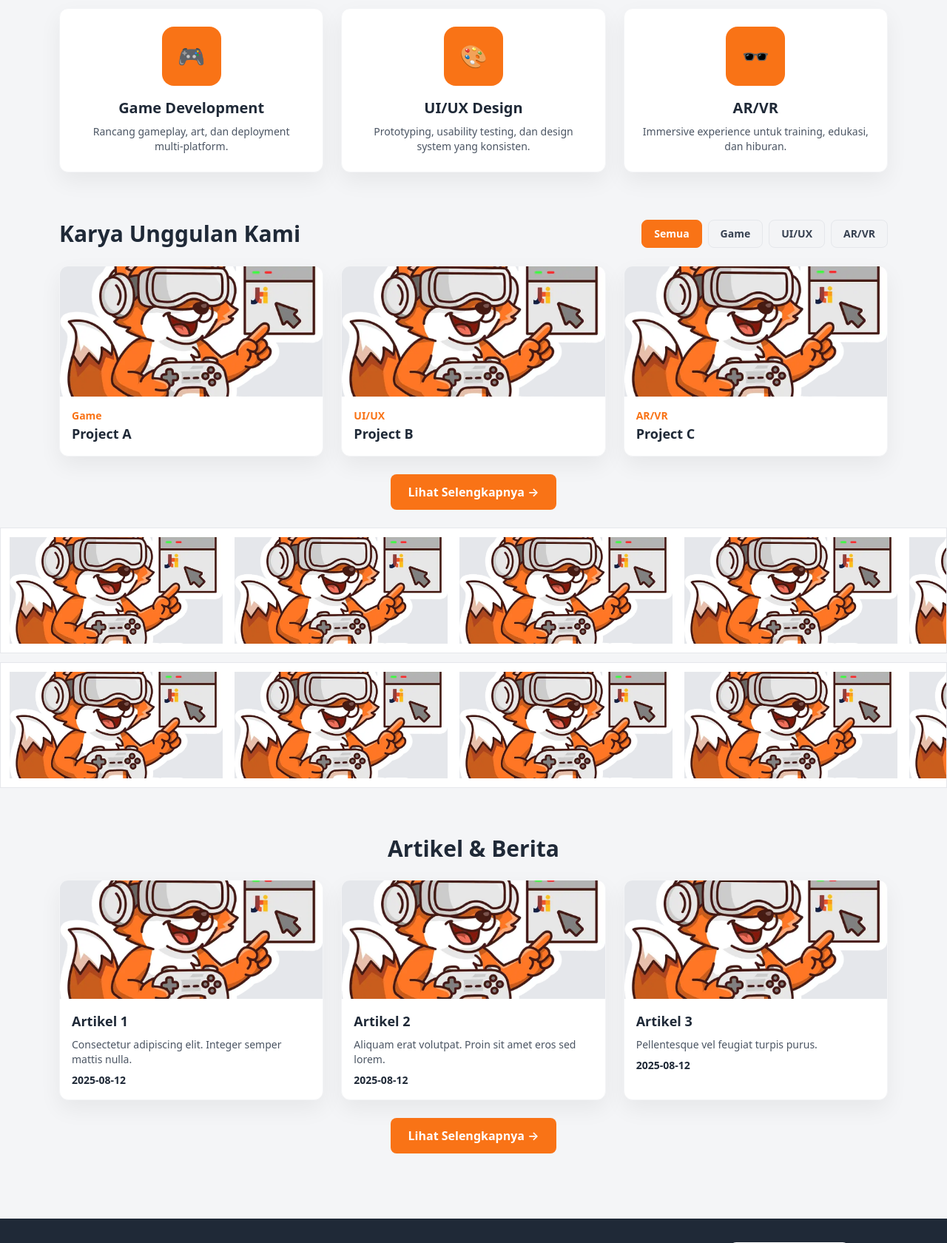
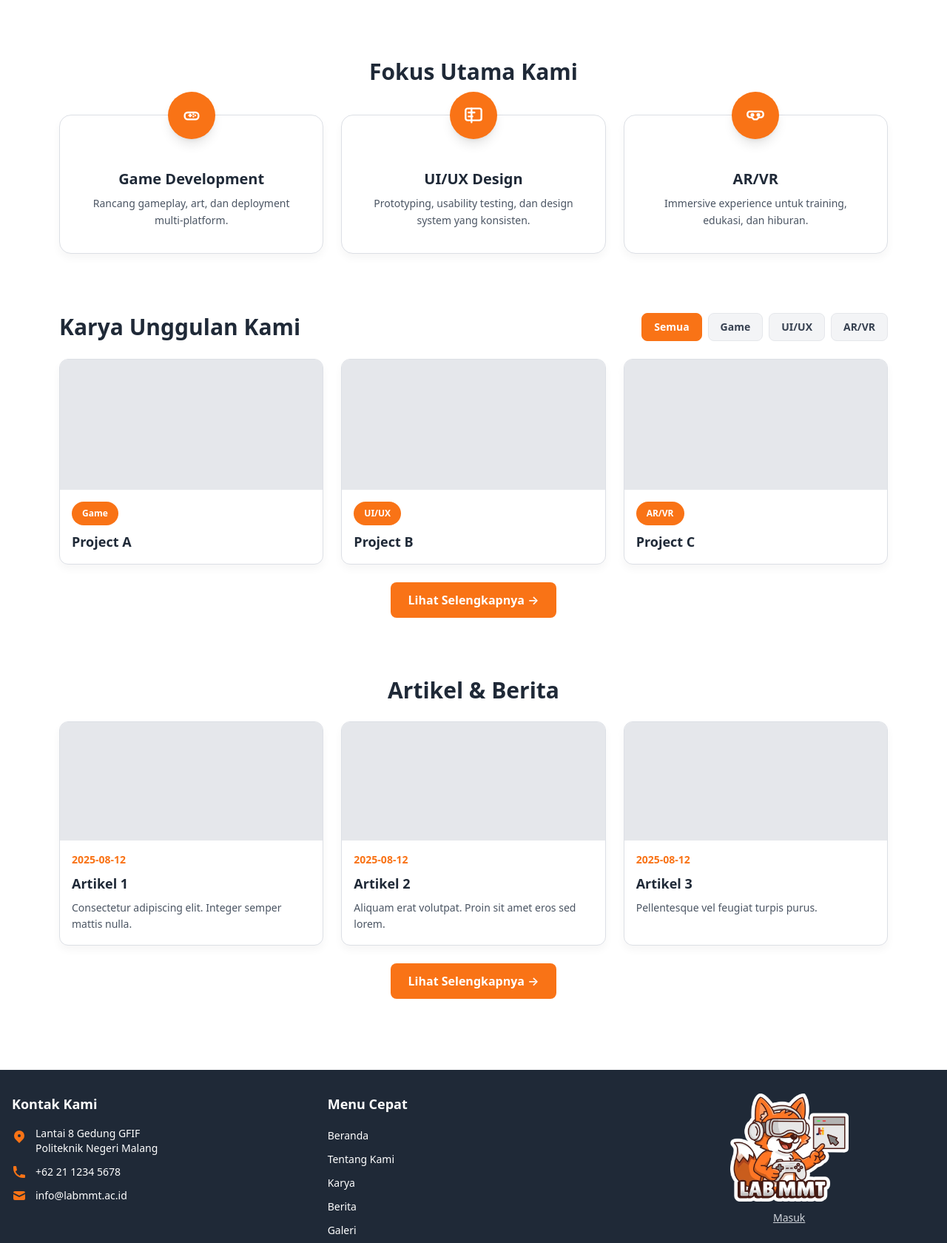
Before and after one commit to furalmiqbadi/pbl, a PHP site: page / in a window 1280 px wide. Shown: the part 593-2273 px from the top of the page at 74% size. Run offline with PHP 8.4, Linux system fonts and the light colour scheme; some libraries are stand-ins or nearby versions.

Commit message:
update index, footer, header, dan strukrtur

```diff
--- a/index.php
+++ b/index.php
@@ -1,7 +1,7 @@
 <?php
 session_start();
 
-// dummy
+// Dummy
 if (!isset($_SESSION['data_seeded'])) {
     $_SESSION['hero'] = [
         'title' => 'Selamat Datang di Lab Multimedia',
@@ -55,12 +55,20 @@ $fokusItems = getFokus();
 $karyaItems = getKarya();
 $artikelItems = getArtikel();
 
-// loop foto
-$sliderTopItems = [];
-$sliderBottomItems = [];
-for ($i = 0; $i < 8; $i++) {
-    $sliderTopItems[] = $karyaItems[$i % count($karyaItems)];
-    $sliderBottomItems[] = array_reverse($karyaItems)[$i % count($karyaItems)];
+function renderIcon($title) {
+    $baseClass = 'h-8 w-8';
+    switch ($title) {
+        case 'Game Development':
+        case 'Game Developer':
+            return '<svg class="'.$baseClass.'" viewBox="0 0 24 24" fill="none" stroke="white" stroke-width="1.8" stroke-linecap="round" stroke-linejoin="round"><rect x="5" y="9" width="14" height="7" rx="3"/><path d="M9.5 12h2M10.5 11v2M15.8 12h.01M13.8 10.8h.01M13.8 13.2h.01"/></svg>';
+        case 'UI/UX Design':
+        case 'UI UX Design':
+            return '<svg class="'.$baseClass.'" viewBox="0 0 24 24" fill="none" stroke="white" stroke-width="1.8" stroke-linecap="round" stroke-linejoin="round"><rect x="4" y="5" width="16" height="12" rx="2"/><path d="M10 5v14M7 9h6M7 13h4"/></svg>';
+        case 'AR/VR':
+            return '<svg class="'.$baseClass.'" viewBox="0 0 24 24" fill="none" stroke="white" stroke-width="1.8" stroke-linecap="round" stroke-linejoin="round"><path d="M4 10.5c0-1.4 1.1-2.5 2.5-2.5h11c1.4 0 2.5 1.1 2.5 2.5v1c0 1.4-1.1 2.5-2.5 2.5h-2l-2 2h-3l-2-2h-2C5.1 14 4 12.9 4 11.5v-1z"/><circle cx="9" cy="11.5" r="1"/><circle cx="15" cy="11.5" r="1"/></svg>';
+        default:
+            return '<svg class="'.$baseClass.'" viewBox="0 0 24 24" fill="none" stroke="white" stroke-width="1.8" stroke-linecap="round" stroke-linejoin="round"><circle cx="12" cy="12" r="8"/></svg>';
+    }
 }
 ?>
 <!DOCTYPE html>
@@ -71,44 +79,46 @@ for ($i = 0; $i < 8; $i++) {
     <title>Lab MMT - Beranda</title>
     <script src="https://cdn.tailwindcss.com"></script>
     <style>
-        body { font-family: 'Poppins', system-ui, -apple-system, sans-serif; background-color: #f4f5f7; color: #2f2f2f; }
+        body { font-family: 'Poppins', system-ui, -apple-system, sans-serif; background-color: #ffffff; color: #2f2f2f; }
         .smooth { transition: all 0.3s ease; }
-        .card-shadow { box-shadow: 0 12px 30px rgba(0,0,0,0.06); }
-        .slider-row { display: flex; gap: 16px; transition: transform 0.6s ease; }
-        .slider-full { position: relative; left: 50%; right: 50%; margin-left: -50vw; margin-right: -50vw; width: 100vw; }
+        .card-shadow { box-shadow: 0 10px 22px rgba(0,0,0,0.06); }
+        .card-outline { border: 1px solid #dcdfe5; box-shadow: 0 6px 12px rgba(0,0,0,0.04); }
+        .pill { display: inline-block; padding: 8px 14px; border-radius: 999px; font-weight: 600; font-size: 13px; background: #f97316; color: #fff; }
     </style>
 </head>
 <body class="text-gray-800">
 
 <?php include 'layouts/header.php'; ?>
 
-<main class="max-w-6xl mx-auto px-4 py-10 space-y-16">
+<main class="max-w-6xl mx-auto px-4 py-12 space-y-20">
     <!-- Awal -->
-    <section class="grid md:grid-cols-2 gap-8 items-center">
-        <div class="bg-white rounded-2xl card-shadow p-6">
-            <img src="<?php echo $hero['image']; ?>" alt="Hero" class="w-full h-80 object-cover rounded-xl bg-gray-200">
-        </div>
+    <section class="grid md:grid-cols-2 gap-12 items-center">
         <div class="space-y-4">
             <p class="text-xl text-orange-600 font-semibold">Selamat Datang di</p>
-            <h1 class="text-4xl md:text-5xl font-extrabold leading-tight">
+            <h1 class="text-4xl md:text-5xl font-extrabold leading-tight text-gray-900">
                 Lab <span class="text-orange-500">Multimedia</span>
             </h1>
-            <p class="text-gray-600"><?php echo $hero['subtitle']; ?></p>
+            <p class="text-gray-600 max-w-xl"><?php echo $hero['subtitle']; ?></p>
             <button class="bg-orange-500 text-white px-6 py-3 rounded-lg font-semibold smooth hover:bg-orange-600">
                 <?php echo $hero['cta']; ?>
             </button>
         </div>
+        <div class="flex justify-center">
+            <img src="<?php echo $hero['image']; ?>" alt="Hero" class="w-96 h-96 md:w-[480px] md:h-[480px] object-contain">
+        </div>
     </section>
 
     <!-- Fokus Utama -->
-    <section class="space-y-8">
-        <h2 class="text-3xl font-bold text-center">Fokus Utama Kami</h2>
-        <div class="grid md:grid-cols-3 gap-6">
+    <section class="space-y-10">
+        <h2 class="text-3xl font-bold text-center text-gray-800">Fokus Utama Kami</h2>
+        <div class="grid md:grid-cols-3 gap-6 items-stretch">
             <?php foreach ($fokusItems as $fokus): ?>
-            <div class="bg-white rounded-xl card-shadow p-6 flex flex-col items-center text-center border border-gray-100">
-                <div class="w-20 h-20 bg-orange-500 text-white text-3xl rounded-2xl flex items-center justify-center mb-4"><?php echo $fokus['icon']; ?></div>
-                <h3 class="text-xl font-semibold mb-2"><?php echo $fokus['title']; ?></h3>
-                <p class="text-gray-600 text-sm"><?php echo $fokus['text']; ?></p>
+            <div class="relative bg-white rounded-2xl card-outline p-8 pt-14 flex flex-col items-center text-center h-full">
+                <div class="absolute -top-8 bg-orange-500 text-white rounded-full w-16 h-16 flex items-center justify-center shadow-lg">
+                    <?php echo renderIcon($fokus['title']); ?>
+                </div>
+                <h3 class="text-xl font-semibold mb-2 mt-4 text-gray-800"><?php echo $fokus['title']; ?></h3>
+                <p class="text-gray-600 text-sm leading-relaxed"><?php echo $fokus['text']; ?></p>
             </div>
             <?php endforeach; ?>
         </div>
@@ -117,7 +127,7 @@ for ($i = 0; $i < 8; $i++) {
     <!-- Karya Unggulan -->
     <section class="space-y-6">
         <div class="flex items-center justify-between">
-            <h2 class="text-3xl font-bold">Karya Unggulan Kami</h2>
+            <h2 class="text-3xl font-bold text-gray-800">Karya Unggulan Kami</h2>
             <div class="flex gap-2">
                 <?php
                 $categories = ['Semua', 'Game', 'UI/UX', 'AR/VR'];
@@ -132,11 +142,11 @@ for ($i = 0; $i < 8; $i++) {
 
         <div class="grid md:grid-cols-3 gap-6" id="karya-grid">
             <?php foreach (array_slice($karyaItems, 0, 3) as $karya): ?>
-            <div class="bg-white rounded-xl card-shadow overflow-hidden border border-gray-100">
-                <img src="<?php echo $karya['image']; ?>" alt="<?php echo $karya['title']; ?>" class="w-full h-44 object-cover bg-gray-200">
-                <div class="p-4">
-                    <p class="text-sm text-orange-500 font-semibold"><?php echo $karya['category']; ?></p>
-                    <h3 class="text-lg font-semibold"><?php echo $karya['title']; ?></h3>
+            <div class="bg-white rounded-xl card-outline overflow-hidden">
+                <div class="w-full h-44 bg-gray-200"></div>
+                <div class="p-4 space-y-2">
+                    <p class="pill text-xs inline-block"><?php echo $karya['category']; ?></p>
+                    <h3 class="text-lg font-semibold text-gray-800"><?php echo $karya['title']; ?></h3>
                 </div>
             </div>
             <?php endforeach; ?>
@@ -145,36 +155,19 @@ for ($i = 0; $i < 8; $i++) {
             <button class="bg-orange-500 text-white px-6 py-3 rounded-lg font-semibold smooth hover:bg-orange-600">Lihat Selengkapnya →</button>
         </div>
 
-        <!-- Slider tumpuk -->
-        <div class="space-y-3 slider-full">
-            <div class="overflow-hidden border border-gray-200 bg-white">
-                <div id="slider-top" class="slider-row p-3">
-                    <?php foreach ($sliderTopItems as $karya): ?>
-                        <img src="<?php echo $karya['image']; ?>" alt="<?php echo $karya['title']; ?>" class="h-36 w-72 object-cover bg-gray-200 flex-shrink-0">
-                    <?php endforeach; ?>
-                </div>
-            </div>
-            <div class="overflow-hidden border border-gray-200 bg-white">
-                <div id="slider-bottom" class="slider-row p-3">
-                    <?php foreach ($sliderBottomItems as $karya): ?>
-                        <img src="<?php echo $karya['image']; ?>" alt="<?php echo $karya['title']; ?>" class="h-36 w-72 object-cover bg-gray-200 flex-shrink-0">
-                    <?php endforeach; ?>
-                </div>
-            </div>
-        </div>
     </section>
 
     <!-- Artikel & Berita -->
     <section class="space-y-6">
-        <h2 class="text-3xl font-bold text-center">Artikel & Berita</h2>
+        <h2 class="text-3xl font-bold text-center text-gray-800">Artikel & Berita</h2>
         <div class="grid md:grid-cols-3 gap-6">
             <?php foreach ($artikelItems as $artikel): ?>
-            <article class="bg-white rounded-xl card-shadow overflow-hidden border border-gray-100">
-                <img src="<?php echo $artikel['image']; ?>" alt="<?php echo $artikel['title']; ?>" class="w-full h-40 object-cover bg-gray-200">
+            <article class="bg-white rounded-xl card-outline overflow-hidden">
+                <div class="w-full h-40 bg-gray-200"></div>
                 <div class="p-4 space-y-2">
-                    <h3 class="font-semibold text-lg"><?php echo $artikel['title']; ?></h3>
-                    <p class="text-gray-600 text-sm"><?php echo $artikel['excerpt']; ?></p>
-                    <p class="font-semibold text-sm"><?php echo $artikel['date']; ?></p>
+                    <p class="text-sm text-orange-500 font-semibold"><?php echo $artikel['date']; ?></p>
+                    <h3 class="font-semibold text-lg text-gray-800"><?php echo $artikel['title']; ?></h3>
+                    <p class="text-gray-600 text-sm leading-relaxed"><?php echo $artikel['excerpt']; ?></p>
                 </div>
             </article>
             <?php endforeach; ?>
@@ -189,7 +182,7 @@ for ($i = 0; $i < 8; $i++) {
 
 <script>
 document.addEventListener('DOMContentLoaded', () => {
-    // Filter karya (dummy)
+    // Filter karya (Dummy)
     const buttons = document.querySelectorAll('.filter-btn');
     const grid = document.getElementById('karya-grid');
     const karyaData = <?php echo json_encode($karyaItems); ?>;
@@ -204,60 +197,17 @@ document.addEventListener('DOMContentLoaded', () => {
             const filter = btn.dataset.filter;
             const filtered = filter === 'Semua' ? karyaData : karyaData.filter(k => k.category === filter);
             grid.innerHTML = filtered.slice(0,3).map(k => `
-                <div class="bg-white rounded-xl card-shadow overflow-hidden border border-gray-100">
-                    <img src="${k.image}" alt="${k.title}" class="w-full h-44 object-cover bg-gray-200">
-                    <div class="p-4">
-                        <p class="text-sm text-orange-500 font-semibold">${k.category}</p>
-                        <h3 class="text-lg font-semibold">${k.title}</h3>
+                <div class="bg-white rounded-xl card-outline overflow-hidden">
+                    <div class="w-full h-44 bg-gray-200"></div>
+                    <div class="p-4 space-y-2">
+                        <p class="pill text-xs inline-block">${k.category}</p>
+                        <h3 class="text-lg font-semibold text-gray-800">${k.title}</h3>
                     </div>
                 </div>
             `).join('');
         });
     });
 
-    // Slider auto geser
-    function setupSliderLoop(id, direction = 'right') {
-        const el = document.getElementById(id);
-        if (!el) return;
-        const item = el.children[0];
-        if (!item) return;
-        const step = item.getBoundingClientRect().width + 16;
-
-        const shiftLeft = () => {
-            el.style.transition = 'transform 0.7s ease';
-            el.style.transform = `translateX(-${step}px)`;
-            const handler = () => {
-                el.removeEventListener('transitionend', handler);
-                el.appendChild(el.firstElementChild);
-                el.style.transition = 'none';
-                el.style.transform = 'translateX(0)';
-            };
-            el.addEventListener('transitionend', handler);
-        };
-
-        const shiftRight = () => {
-            el.style.transition = 'none';
-            el.insertBefore(el.lastElementChild, el.firstElementChild);
-            el.style.transform = `translateX(-${step}px)`;
-            requestAnimationFrame(() => {
-                requestAnimationFrame(() => {
-                    el.style.transition = 'transform 0.7s ease';
-                    el.style.transform = 'translateX(0)';
-                });
-            });
-        };
-
-        setInterval(() => {
-            if (direction === 'left') {
-                shiftLeft();
-            } else {
-                shiftRight();
-            }
-        }, 3000);
-    }
-
-    setupSliderLoop('slider-top', 'right');
-    setupSliderLoop('slider-bottom', 'left');
 });
 </script>
 </body>
--- a/layouts/footer.php
+++ b/layouts/footer.php
@@ -36,19 +36,17 @@
                 <h3 class="text-lg font-semibold mb-4">Menu Cepat</h3>
                 <ul class="space-y-2">
                     <li><a href="index.php" class="text-sm hover:text-orange-500 transition">Beranda</a></li>
-                    <li><a href="tentang.php" class="text-sm hover:text-orange-500 transition">Tentang Kami</a></li>
-                    <li><a href="karya.php" class="text-sm hover:text-orange-500 transition">Karya</a></li>
-                    <li><a href="berita.php" class="text-sm hover:text-orange-500 transition">Berita</a></li>
-                    <li><a href="kontak.php" class="text-sm hover:text-orange-500 transition">Kontak</a></li>
+                    <li><a href="view/about.php" class="text-sm hover:text-orange-500 transition">Tentang Kami</a></li>
+                    <li><a href="view/catalog.php" class="text-sm hover:text-orange-500 transition">Karya</a></li>
+                    <li><a href="view/news.php" class="text-sm hover:text-orange-500 transition">Berita</a></li>
+                    <li><a href="view/gallery.php" class="text-sm hover:text-orange-500 transition">Galeri</a></li>
                 </ul>
             </div>
 
             <!-- Logo & Maskot + Login Admin -->
             <div class="flex flex-col items-center">
-                <div class="bg-white rounded-lg p-4 mb-4">
-                    <img src="/pbl/assets/images/logo.png" alt="Lab MMT Maskot" class="w-32">
-                </div>
-                <a href="login.php" class="text-sm text-gray-300 hover:text-orange-500 transition underline">Masuk</a>
+                <img src="/pbl/assets/images/mmtLogo.png" alt="Lab MMT Maskot" class="w-40 object-contain">
+                <a href="login.php" class="text-sm text-gray-300 hover:text-orange-500 transition underline mt-3">Masuk</a>
             </div>
         </div>
 
--- a/layouts/header.php
+++ b/layouts/header.php
@@ -1,20 +1,37 @@
 <!-- HEADER.PHP -->
-<header id="header" class="bg-white shadow-md">
+<?php
+$currentPage = basename($_SERVER['SCRIPT_NAME']);
+$navItems = [
+    ['label' => 'Beranda', 'href' => 'index.php'],
+    ['label' => 'Tentang Kami', 'href' => 'view/about.php'],
+    ['label' => 'Karya', 'href' => 'view/catalog.php'],
+    ['label' => 'Berita', 'href' => 'view/news.php'],
+    ['label' => 'Galeri', 'href' => 'view/gallery.php'],
+];
+?>
+<header id="header" class="bg-white shadow-md sticky top-0 z-50 transition-transform duration-300 will-change-transform">
     <div class="container mx-auto px-4">
         <div class="flex items-center justify-between h-16">
             <!-- Logo -->
-            <div class="flex items-center">
-                <img src="/pbl/assets/images/logo.png" alt="Lab MMT Logo" class="h-12">
-                <span class="ml-2 text-xl font-bold text-orange-600">LAB MMT</span>
-            </div>
+            <a href="index.php" class="flex items-center space-x-3">
+                <div class="flex items-center space-x-3 bg-white px-2 py-1 rounded-md">
+                    <img src="/pbl/assets/images/jtiLogo.png" alt="Logo JTI" class="h-10 w-10 object-contain" onerror="this.src='/pbl/assets/images/image.png'">
+                    <span class="w-px h-10 bg-gray-300"></span>
+                    <img src="/pbl/assets/images/mmtLogo.png" alt="Lab MMT Maskot" class="h-12 w-12 object-contain">
+                </div>
+                <span class="ml-1 text-xl font-bold text-orange-600">LAB MMT</span>
+            </a>
 
             <!-- Navbar Desktop -->
             <nav class="hidden md:flex space-x-8">
-                <a href="#" class="text-gray-700 hover:text-orange-600 transition">Home</a>
-                <a href="#" class="text-gray-700 hover:text-orange-600 transition">Project</a>
-                <a href="#" class="text-gray-700 hover:text-orange-600 transition">Galery</a>
-                <a href="#" class="text-gray-700 hover:text-orange-600 transition">About Us</a>
-                <a href="#" class="text-gray-700 hover:text-orange-600 transition">News</a>
+                <?php foreach ($navItems as $item):
+                    $isActive = $currentPage === $item['href'];
+                    $activeClass = $isActive ? 'text-orange-600 font-semibold underline underline-offset-4' : 'text-gray-700';
+                ?>
+                    <a href="<?php echo $item['href']; ?>" class="<?php echo $activeClass; ?> hover:text-orange-600 transition">
+                        <?php echo $item['label']; ?>
+                    </a>
+                <?php endforeach; ?>
             </nav>
 
             <!-- Mobile Menu Button -->
@@ -26,12 +43,33 @@
         </div>
 
         <!-- Mobile Menu -->
-        <nav id="mobile-menu" class="hidden md:hidden pb-4">
-            <a href="#" class="block py-2 text-gray-700 hover:text-orange-600 transition">Home</a>
-            <a href="#" class="block py-2 text-gray-700 hover:text-orange-600 transition">Project</a>
-            <a href="#" class="block py-2 text-gray-700 hover:text-orange-600 transition">Galery</a>
-            <a href="#" class="block py-2 text-gray-700 hover:text-orange-600 transition">About Us</a>
-            <a href="#" class="block py-2 text-gray-700 hover:text-orange-600 transition">News</a>
+        <nav id="mobile-menu" class="hidden md:hidden pb-4 space-y-1">
+            <?php foreach ($navItems as $item):
+                $isActive = $currentPage === $item['href'];
+                $activeClass = $isActive ? 'text-orange-600 font-semibold underline underline-offset-4' : 'text-gray-700';
+            ?>
+                <a href="<?php echo $item['href']; ?>" class="block py-2 <?php echo $activeClass; ?> hover:text-orange-600 transition">
+                    <?php echo $item['label']; ?>
+                </a>
+            <?php endforeach; ?>
         </nav>
     </div>
 </header>
+
+<script>
+    (function () {
+        const header = document.getElementById('header');
+        if (!header) return;
+
+        let lastY = window.scrollY;
+        window.addEventListener('scroll', () => {
+            const currentY = window.scrollY;
+            const goingDown = currentY > lastY && currentY > 80;
+            header.classList.toggle('-translate-y-full', goingDown);
+            if (!goingDown) {
+                header.classList.remove('-translate-y-full');
+            }
+            lastY = currentY;
+        }, { passive: true });
+    })();
+</script>
```
Also changed, not shown: assets/images/jtiLogo.png (added), assets/images/mmtLogo.png (renamed from assets/images/image.png), assets/images/test.png (deleted), view/about.php (added), view/profile.php (deleted).
